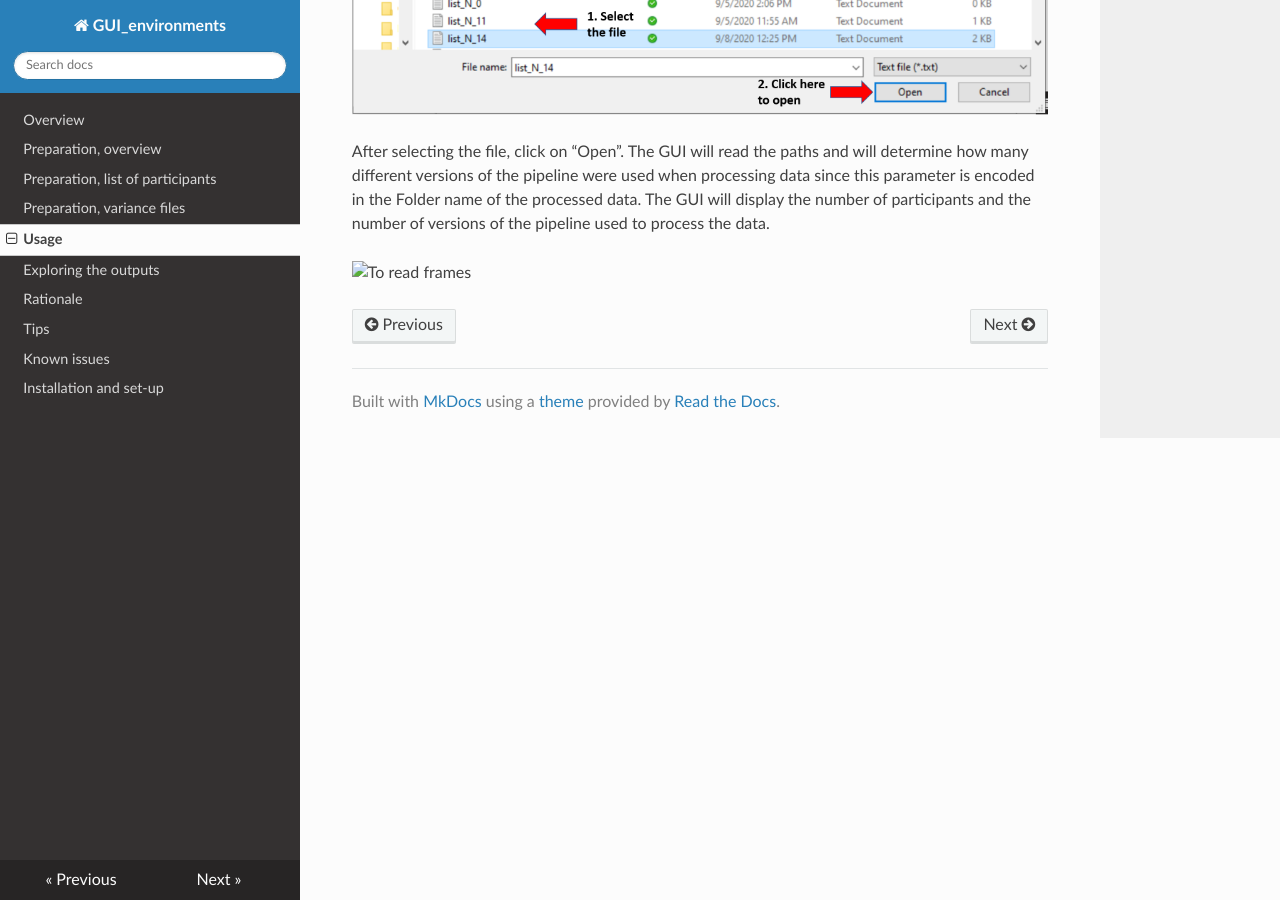
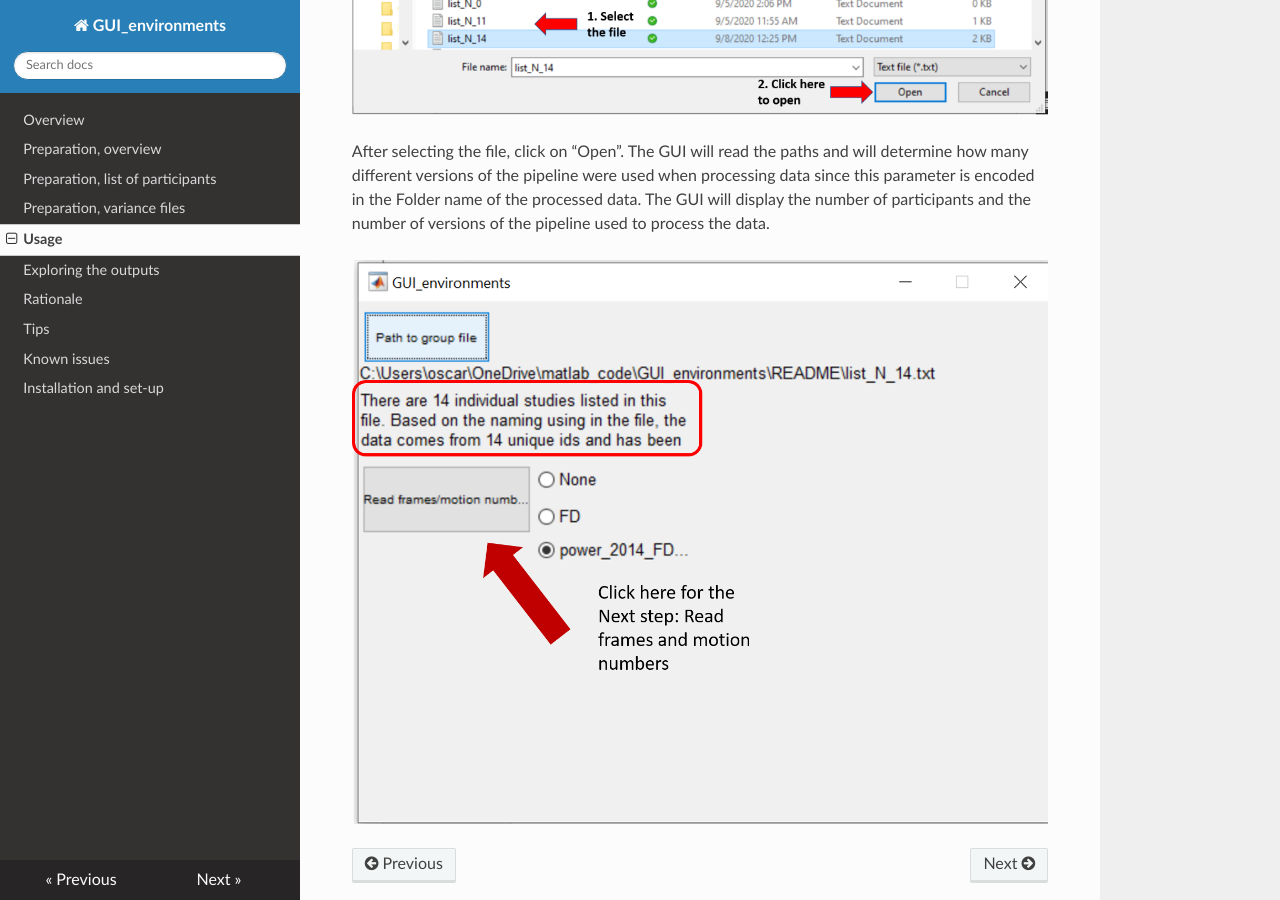
Before and after one commit to omiranda/GUI_environments_documentation, an MkDocs documentation site: the page built from docs/usage.md, in a window 1280 px wide and 900 px high, scrolled down 1875 px. Built offline with MkDocs 1.6.1, drawn with Linux system fonts in a browser that asks for light colours; nearby versions of some CDN libraries; old or Windows-style settings are respelled for this version of MkDocs.

Commit message:
Update usage.md

```diff
--- a/docs/usage.md
+++ b/docs/usage.md
@@ -37,4 +37,4 @@ After clicking on “Path to group file”, provide the path to the txt file:
 
 After selecting the file, click on “Open”. The GUI will read the paths and will determine how many different versions of the pipeline were used when processing data since this parameter is encoded in the Folder name of the processed data. The GUI will display the number of participants and the number of versions of the pipeline used to process the data.
 
-![To read frames](.\usage\to_read_frames.png)
+![To read frames](./usage/to_read_frames.png)
```
